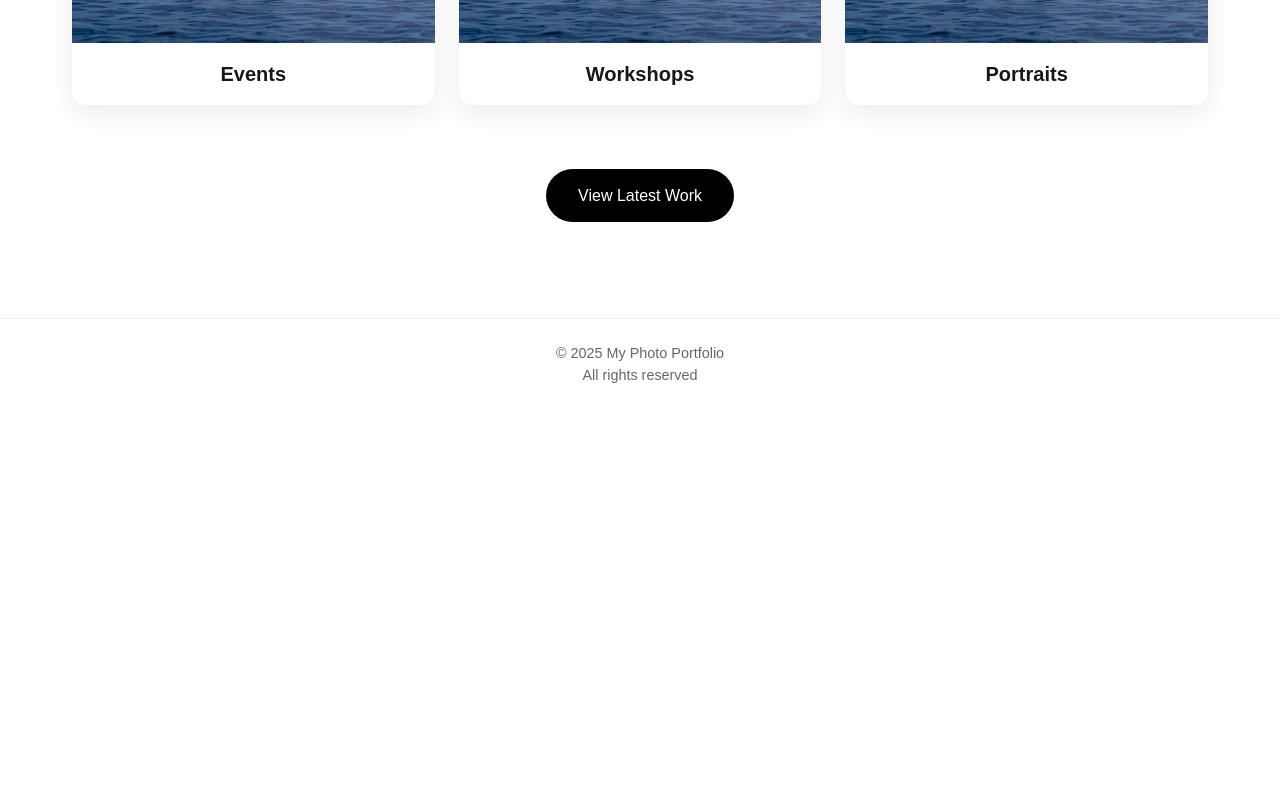
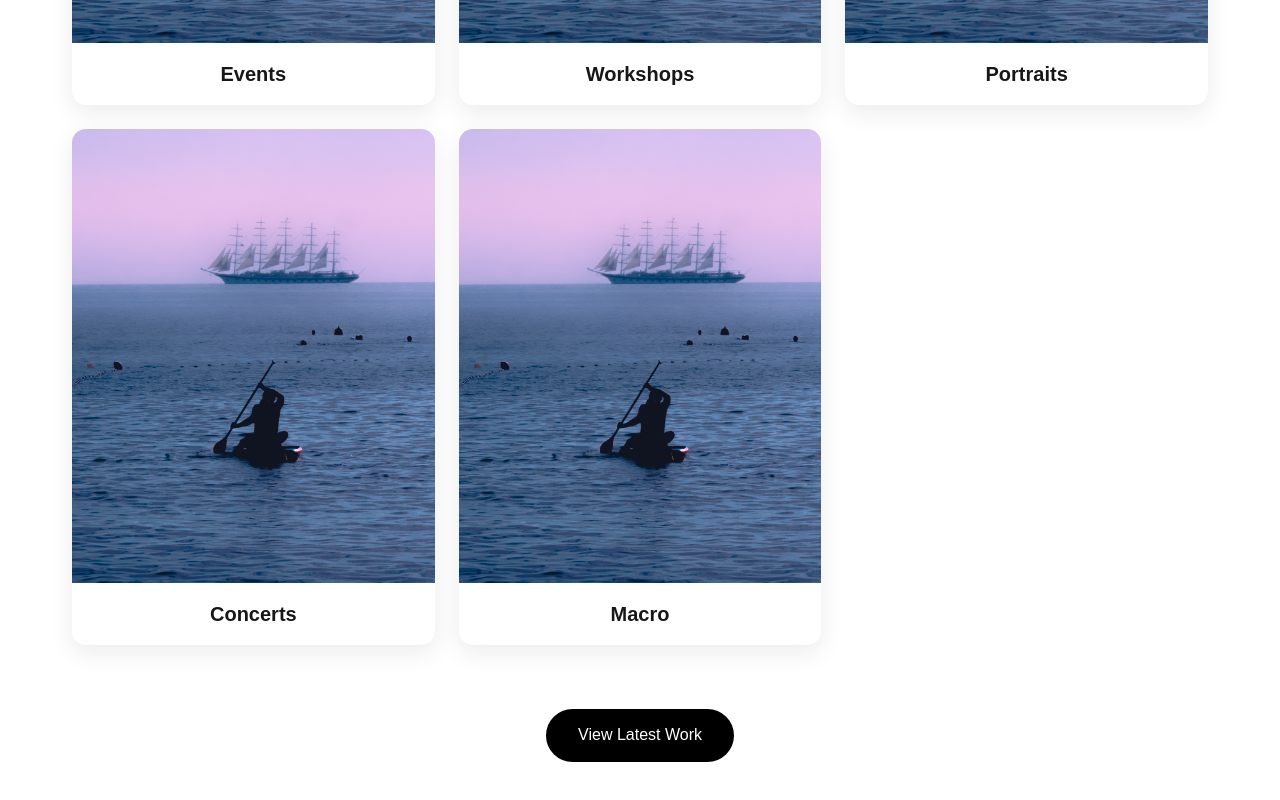
Before and after one commit to zacaxzu/nextjs-boilerplate, a Next.js app: page / in a window 1280 px wide. Shown: the part 700-1500 px from the top of the page. Before the commit the page ends 1110 px from the top, so only its background shows below. Built offline with nearby package versions, Linux system fonts and the light colour scheme.

Commit message:
concerts and macro added

```diff
--- a/app/lib/translations.ts
+++ b/app/lib/translations.ts
@@ -6,6 +6,8 @@ export const translations = {
     events: "Events",
     workshops: "Workshops",
     portraits: "Portraits",
+    concerts: "Concerts",
+    macro: "Macro",
     viewWork: "View Latest Work",
     back: "Back to Categories",
   },
@@ -16,6 +18,8 @@ export const translations = {
     events: "Događaji",
     workshops: "Radionice",
     portraits: "Portreti",
+    concerts: "Koncerti",
+    macro: "Makro",
     viewWork: "Pogledaj Radove",
     back: "Natrag na Kategorije",
   },
--- a/app/page.tsx
+++ b/app/page.tsx
@@ -30,6 +30,16 @@ export default function Home() {
       image: "/images/photo3.jpg",
       link: "/gallery/portraits",
     },
+    {
+      key: "concerts",
+      image: "/images/photo4.jpg",
+      link: "/gallery/concerts",
+    },
+    {
+      key: "macro",
+      image: "/images/photo4.jpg",
+      link: "/gallery/macro",
+    }
   ];
 
   useEffect(() => {
```
